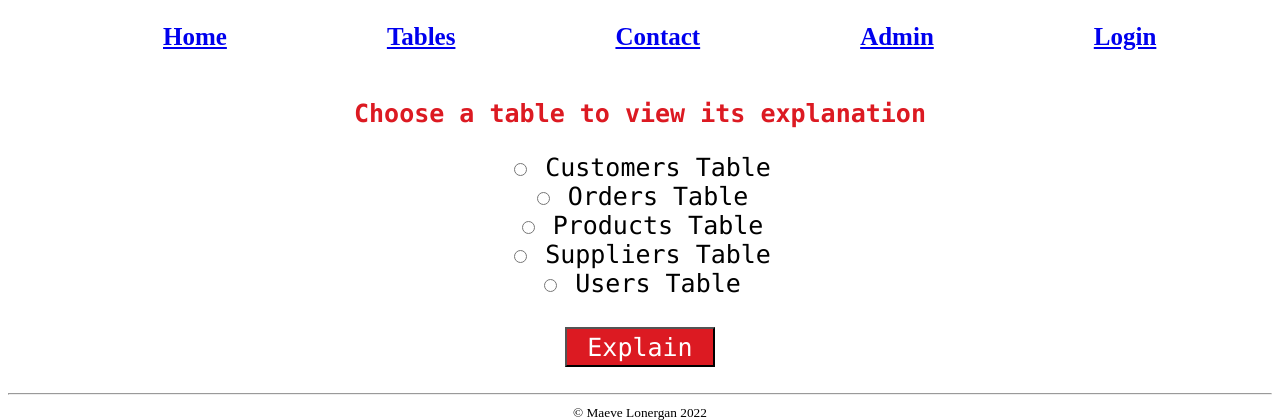
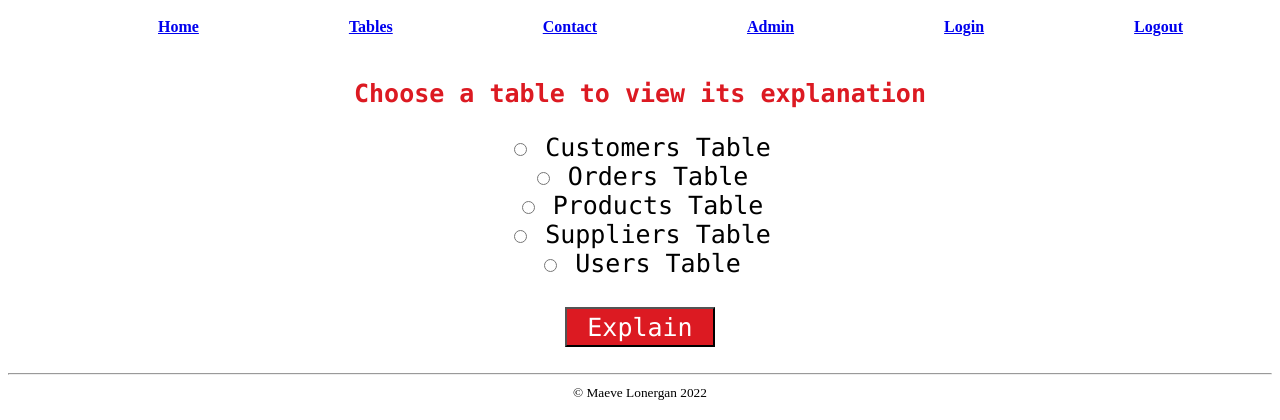
Before and after one commit to LillianMcPadden/cmpt221lmcpadden, a PHP site: page /explain_tables.php in a window 1280 px wide; the page is wider, and only the part inside the window is pictured. Shown: the part 262-682 px from the top of that part. Run offline with PHP 8.4, Linux system fonts and the light colour scheme; a stand-in replaces the project's code that opens the database connection; lists and menus that the app fills with data are empty.

Commit message:
Update explain_tables.php

```diff
--- a/explain_tables.php
+++ b/explain_tables.php
@@ -6,7 +6,7 @@
 
     <head>
         <title>
-            Stellar Sneakers Admin
+            Table Explanations
         </title>
         <meta charset="utf-8">
         <style>
@@ -15,12 +15,13 @@
             h3 { color:rgb(220, 26, 34);font-size: 25px;font-family: Monaco;}
             header {background-color:rgb(220, 26, 34);}
             footer {background-color:rgb(245, 255, 245);}
-           th {font-family: Papyrus; padding: 5px 5px 5px 5px; font-weight:2300; font-size: 25px;}
+            th {font-family: Papyrus; padding: 5px 5px 5px 5px; font-weight:2300; font-size: 25px;}
             td {padding: 5px 5px 5px 5px;font-size: 25px;}
             form { font-family: Monaco;font-size: 25px;}
-           .tableoutline{background-color:rgb(220, 26, 34);}
-           .tableheader{background:rgb(249, 208, 208 );}
-           .redcolor{color:rgb(220, 26, 34);}
+           .tableoutline {background-color:rgb(220, 26, 34);}
+           .tableheader {background:rgb(249, 208, 208 );}
+           .redcolor {color:rgb(220, 26, 34);}
+           .test {font-family: Papyrus; font-size:16px; padding: 0px 0px 0px 0px;  }
         </style>
     </head>
     <body>
@@ -29,24 +30,22 @@
         <center><img src="logo.png"; width = 1100px; height = 250px></center>
 
     </header>
-    <!-- Will become links to navigate the website-->
+    <!-- Links to navigate the website-->
     <main>
         <br>
         <center><table border=0></center>
         <table style = "border-collapse: separate; border-spacing: 150px 0;">
             <tr>
-                <th><a class= "active" href="index.php"> Home</a></th>
-                <th><a class= "active" href="tables.php"> Tables</a></th>
-                <th><a class= "active" href="contact.php"> Contact</a></th>
-                <th><a class= "active" href="admin.php"> Admin</a></th>
-                <th><a class= "active" href="login.php"> Login</a></th>
-                <th><a class= "active" href="logout.php"> Logout</a></th>
+                <th class='test'><a class= "active" href="index.php"> Home</a></th>
+                <th class='test'><a class= "active" href="tables.php"> Tables</a></th>
+                <th class='test'><a class= "active" href="contact.php"> Contact</a></th>
+                <th class='test'><a class= "active" href="admin.php"> Admin</a></th>
+                <th class='test'><a class= "active" href="login.php"> Login</a></th>
+                <th class='test'><a class= "active" href="logout.php"> Logout</a></th>
             </tr>
         </table>
 
         <br>
-
-        <!-- start of the new code -->
 
 
         <?php
@@ -54,6 +53,7 @@
 
             require "connect_db.php";
 
+            //form for user to chose table to explain
             echo "<h3> Choose a table to view its explanation </h3>";
             echo "<form action = '' method = 'POST'>";
             echo "<input type = 'radio' name = 'sort' value = 'customers'> Customers Table";
@@ -66,6 +66,7 @@
             echo "</form>";
             echo "<br>";
 
+            //display table based on user selection
             if (isset($_POST['sort'])){
                 if ($_POST['sort']=='customers'){
                     echo "<hr>";
```
